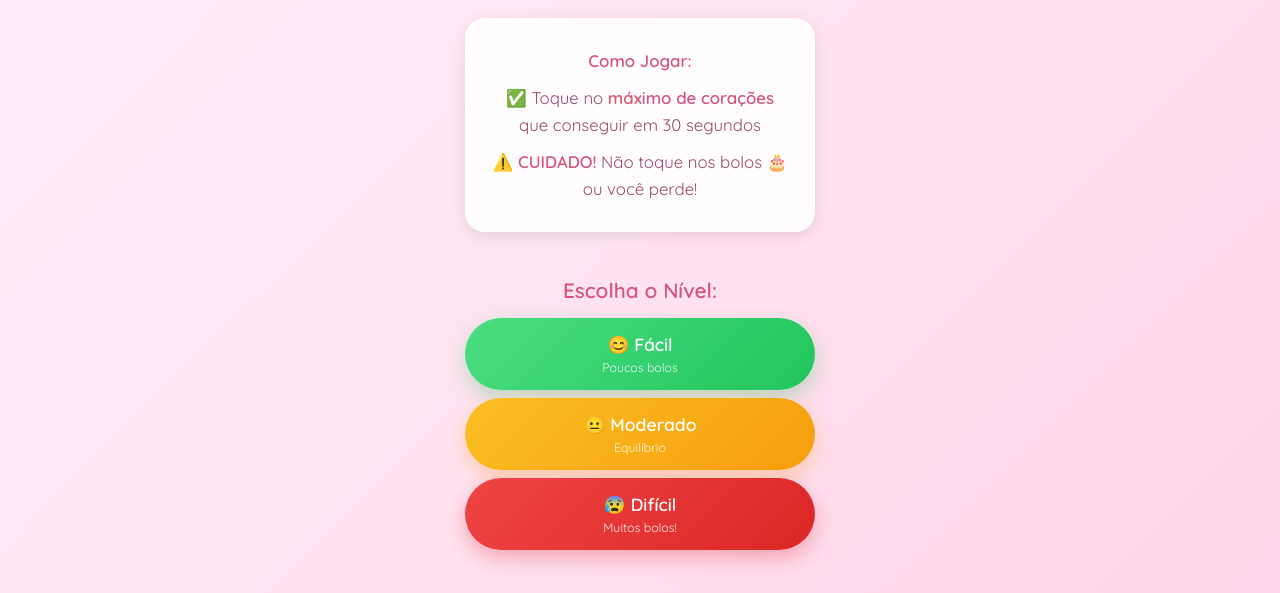
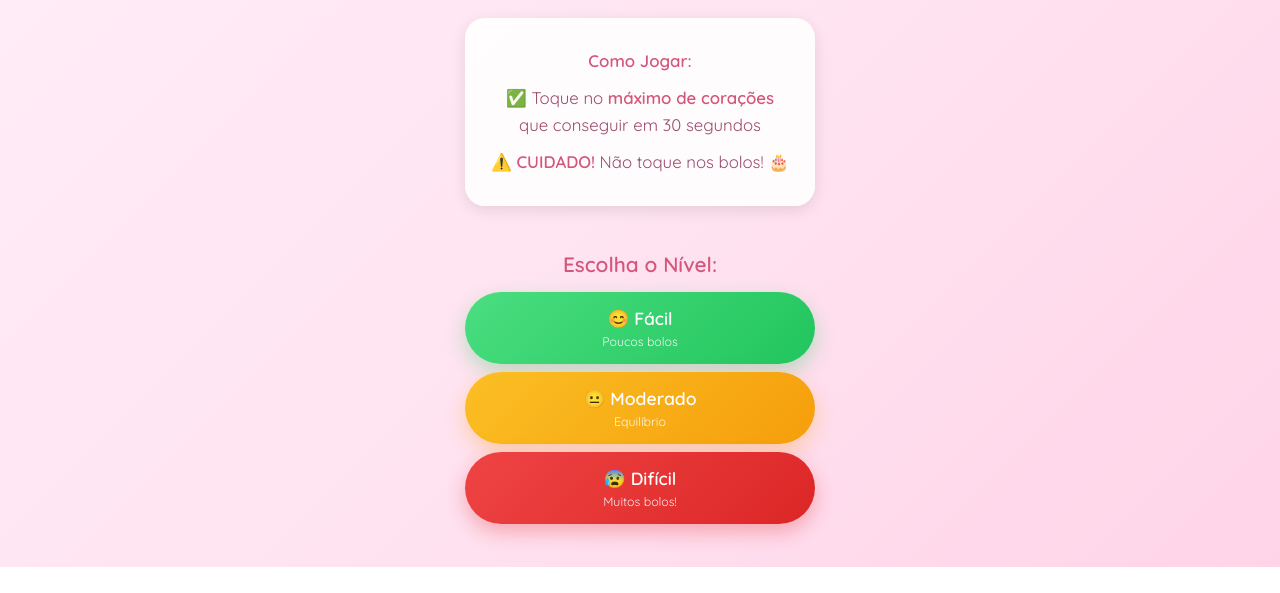
Before and after one commit to FernandoPatrick/game-tap-tap, a plain HTML site: page index.html in a window 1280 px wide. Shown: the part 233-826 px from the top of the page. After the commit the page ends 800 px from the top, so only its background shows below. Drawn offline with Linux system fonts and the light colour scheme.

Commit message:
ajustando texto

```diff
--- a/index.html
+++ b/index.html
@@ -16,7 +16,7 @@
             <div class="rules">
                 <p><strong>Como Jogar:</strong></p>
                 <p>✅ Toque no <strong>máximo de corações</strong> que conseguir em 30 segundos</p>
-                <p>⚠️ <strong>CUIDADO!</strong> Não toque nos bolos 🎂 ou você perde!</p>
+                <p>⚠️ <strong>CUIDADO!</strong> Não toque nos bolos! 🎂</p>
             </div>
             <div class="difficulty-selection">
                 <p class="difficulty-title">Escolha o Nível:</p>
```
